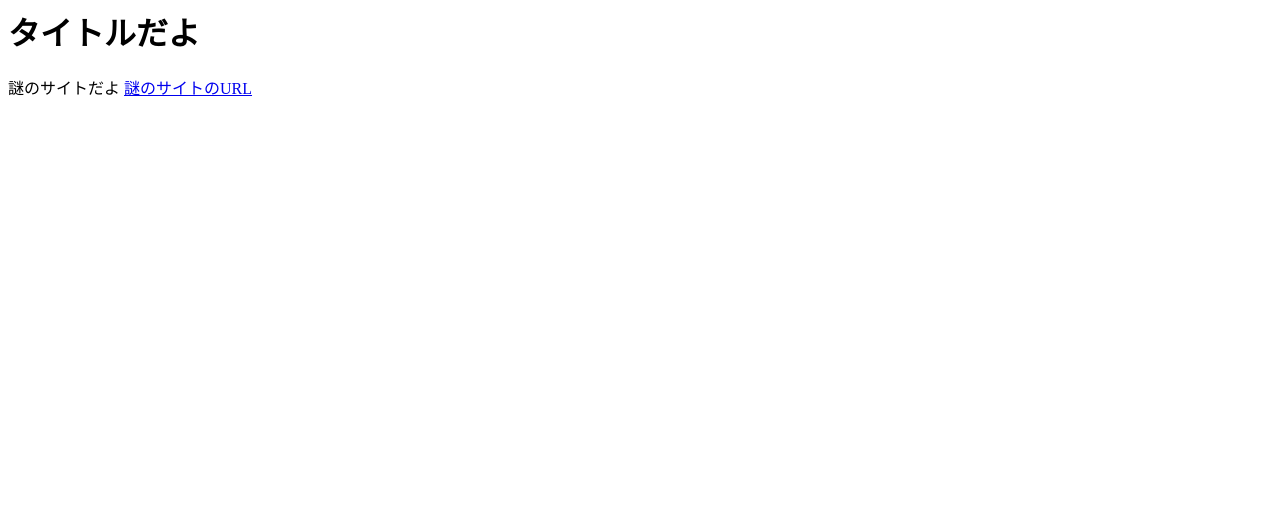
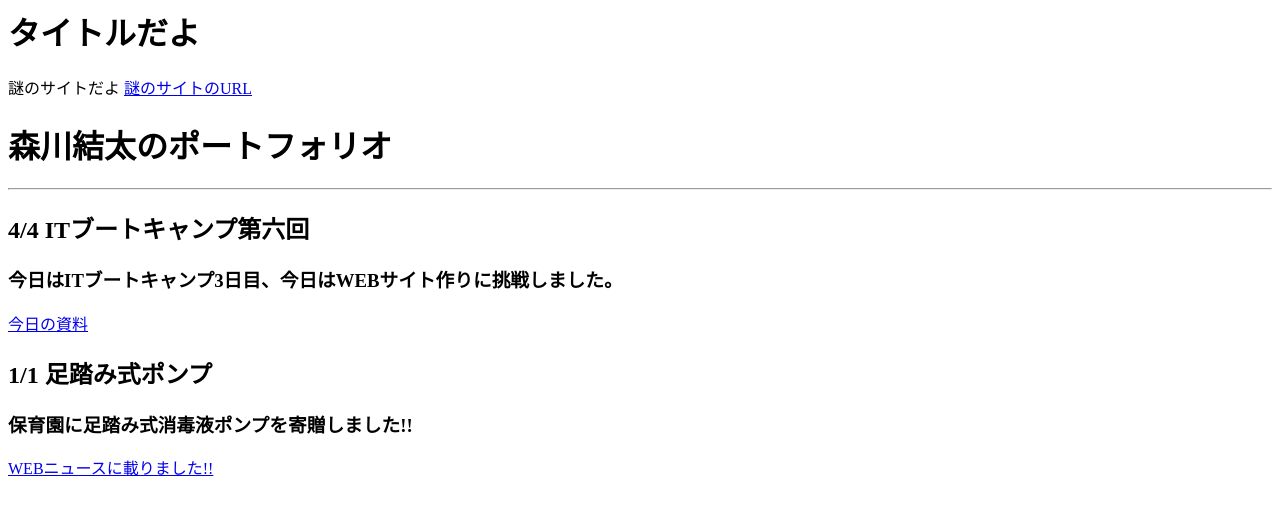
Before and after one commit to Mori-kamiyama/toromino-home.io, a plain HTML site: page index.html in a window 1280 px wide. Drawn offline with Linux system fonts and the light colour scheme.

Commit message:
Update index.html

```diff
--- a/index.html
+++ b/index.html
@@ -1,3 +1,18 @@
 <h1>タイトルだよ</h1>
 謎のサイトだよ
 <a href=https://ss.sabae.cc/2330.html>謎のサイトのURL</a>
+
+<meta name="viewport" content="width=device-width">
+<h1>森川結太のポートフォリオ</h1>
+<hr>
+<h2>4/4 ITブートキャンプ第六回</h2>
+<h3>今日はITブートキャンプ3日目、今日はWEBサイト作りに挑戦しました。</h3>
+<a href=https://github.com/taisukef/IT-bootcamp-2024>今日の資料</a>
+<br>
+<h2>1/1 足踏み式ポンプ</h2>
+<h3>保育園に足踏み式消毒液ポンプを寄贈しました!!</h3>
+<a href=https://www.townnews.co.jp/0103/2022/08/25/638984.html>WEBニュースに載りました!!</a>
+<script>
+alert(Math.PI);
+alert(Math.sin(1));
+</script>
```
